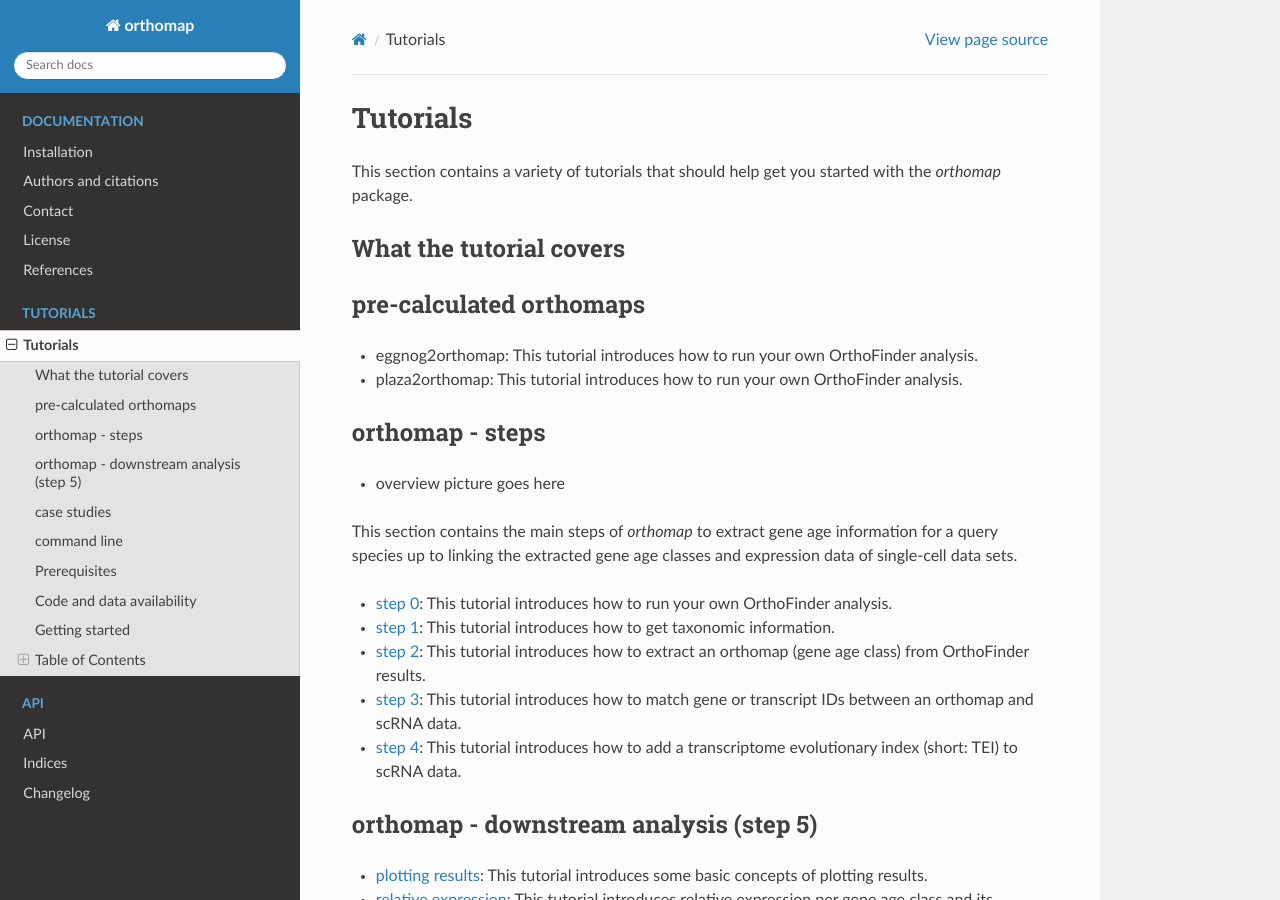
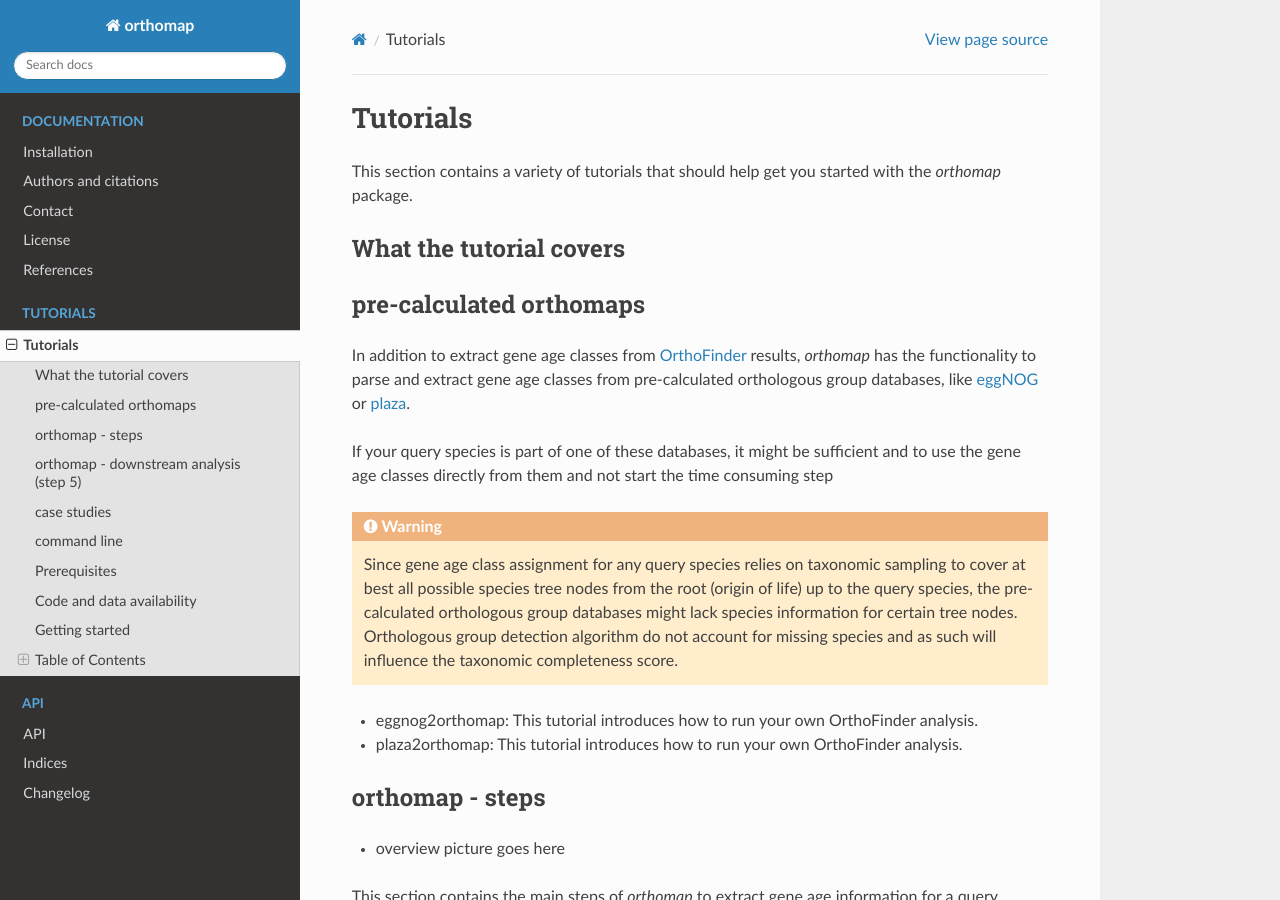
Before and after one commit to kullrich/orthomap, a Sphinx documentation site: the page built from docs/tutorials/index.rst, in a window 1280 px wide and 900 px high. Built offline with Sphinx 7.4.7 and the Read the Docs theme 2.0.0, drawn with Linux system fonts in a browser that asks for light colours; formulas are drawn with MathJax 3; pages that are not in the unit, such as notebooks, are missing from menus.

Commit message:
# update tutorials

```diff
--- a/docs/tutorials/index.rst
+++ b/docs/tutorials/index.rst
@@ -11,6 +11,20 @@ What the tutorial covers
 
 pre-calculated orthomaps
 ------------------------
+
+In addition to extract gene age classes from `OrthoFinder <https:https://github.com/davidemms/OrthoFinder>`_ results,
+`orthomap` has the functionality to parse and extract gene age classes from pre-calculated orthologous group databases,
+like `eggNOG <http://eggnog6.embl.de/#/app/home>`_ or
+`plaza <https://bioinformatics.psb.ugent.be/plaza/>`_.
+
+If your query species is part of one of these databases, it might be sufficient and to use the gene age classes directly
+from them and not start the time consuming step
+
+.. warning::
+   Since gene age class assignment for any query species relies on taxonomic sampling to cover at best all possible
+   species tree nodes from the root (origin of life) up to the query species, the pre-calculated orthologous group databases
+   might lack species information for certain tree nodes. Orthologous group detection algorithm do not account for missing species
+   and as such will influence the taxonomic completeness score.
 
 - :doc:`eggnog2orthomap`: This tutorial introduces how to run your own OrthoFinder analysis.
 - :doc:`plaza2orthomap`: This tutorial introduces how to run your own OrthoFinder analysis.
```
